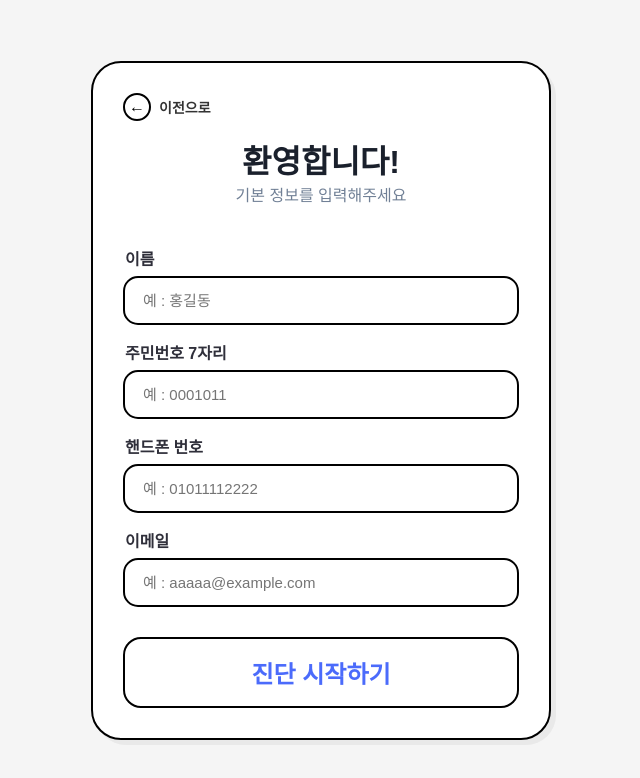
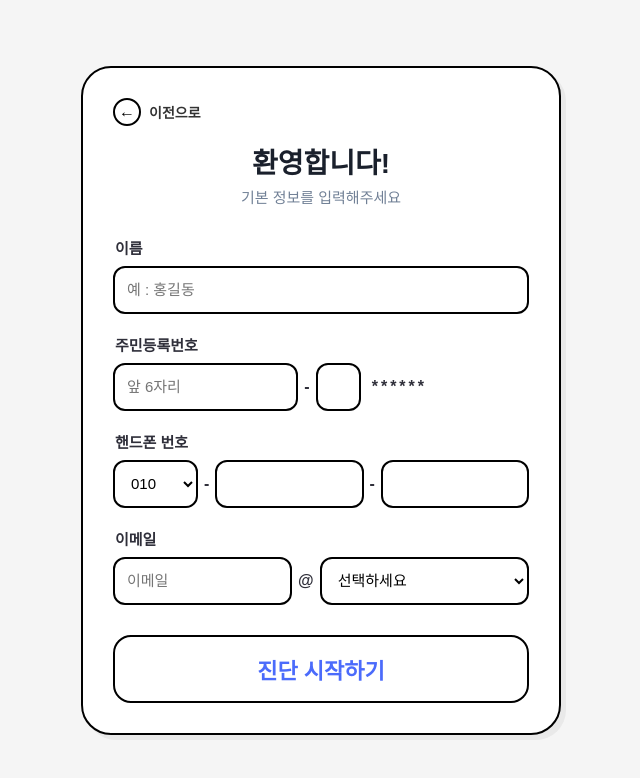
Before and after one commit to MUNJI-KANG/JINRO_IS_BACK, a React app in the folder JINRO_PROJ/frontend/: page /student/login in a window 1280 px wide. Shown: the top 778 px of the page, without its empty margins (319-959 px from the left). Built offline with nearby package versions, Linux system fonts and the light colour scheme; the HTML template or start-up script is replaced by a standard one.

Commit message:
DK_login fix

```diff
--- a/JINRO_PROJ/frontend/src/css/student_css/SLogin.module.css
+++ b/JINRO_PROJ/frontend/src/css/student_css/SLogin.module.css
@@ -7,18 +7,18 @@
   height: 100vh;
   background-color: #f5f5f5;
   margin: 0;
-  padding: 10px; /* 모바일 대응 최소 여백 */
+  padding: 10px;
   box-sizing: border-box;
 }
 
-/* 카드 디자인 (위아래 높이 축소) */
+/* 카드 디자인 */
 .card {
   width: 100%;
-  max-width: 460px;        /* 너비를 살짝 줄임 */
+  max-width: 480px; /* 입력칸이 많아져서 너비를 소폭 확장했습니다 */
   background-color: white;
   border: 2px solid #000;
-  border-radius: 30px;     /* 곡률도 크기에 맞춰 살짝 조정 */
-  padding: 30px;           /* 상하좌우 패딩 축소 */
+  border-radius: 30px;
+  padding: 30px;
   box-shadow: 5px 5px 0px rgba(0, 0, 0, 0.05);
 }
 
@@ -29,7 +29,7 @@
   background: none;
   border: none;
   cursor: pointer;
-  margin-bottom: 15px;      /* 간격 축소 */
+  margin-bottom: 15px;
   padding: 0;
 }
 
@@ -52,71 +52,214 @@
   color: #333;
 }
 
-/* 헤더 섹션 - 텍스트를 세로로 정렬 */
+/* 헤더 섹션 */
 .header {
   text-align: center;
-  margin-bottom: 40px;
-  display: flex;         /* 추가 */
-  flex-direction: column; /* 세로 정렬 강제 */
-  align-items: center;    /* 가운데 정렬 */
+  margin-bottom: 30px;
+  display: flex;
+  flex-direction: column;
+  align-items: center;
 }
 
 .header h1 {
-  font-size: 32px;
+  font-size: 28px;
   font-weight: 800;
-  margin: 0;             /* 마진 초기화 */
+  margin: 0;
   color: #1a202c;
-  display: block;        /* 한 줄 점유 */
 }
 
 .header p {
-  font-size: 16px;
+  font-size: 15px;
   color: #718096;
-  margin: 0;             /* 마진 초기화 */
-  display: block;        /* 한 줄 점유 */
+  margin-top: 5px;
 }
 
-/* 입력 폼 그룹 (간격 축소) */
+/* 입력 폼 그룹 */
 .formGroup {
-  margin-bottom: 15px;      /* 25px -> 15px */
+  margin-bottom: 20px;
 }
 
 .formGroup label {
   display: block;
   font-weight: 700;
-  font-size: 16px;          /* 20px -> 16px */
-  margin-bottom: 6px;
+  font-size: 15px;
+  margin-bottom: 8px;
   margin-left: 2px;
 }
 
-.formGroup input {
-  width: 100%;
-  padding: 14px 18px;       /* 20px -> 14px (높이 축소) */
-  border: 2px solid #000;
-  border-radius: 15px;
-  font-size: 15px;
-  box-sizing: border-box;
-  outline: none;
+/* 핵심: 입력 필드들을 한 줄로 정렬하는 컨테이너 */
+.inputRow {
+  display: flex;
+  align-items: center;
+  gap: 8px; /* 요소 간 간격 */
 }
 
-/* 하단 버튼 (높이 및 폰트 축소) */
+/* 공통 입력 스타일 (input, select) */
+.inputRow input,
+.inputRow select {
+  padding: 12px;
+  border: 2px solid #000;
+  border-radius: 12px;
+  font-size: 14px;
+  outline: none;
+  background-color: #fff;
+  box-sizing: border-box;
+}
+
+/* 개별 너비 조정 */
+.inputRow input[name="name"] { width: 100%; }
+
+/* 주민번호 */
+.inputRow input[name="ssn1"] { flex: 2; }
+.inputRow input[name="ssn2"] { width: 45px; text-align: center; }
+.ssnMask {
+  font-size: 18px;
+  letter-spacing: 3px;
+  font-weight: bold;
+  flex: 2;
+}
+
+/* 핸드폰 */
+.inputRow select[name="phone1"] { width: 80px; cursor: pointer; }
+.inputRow input[name="phone2"],
+.inputRow input[name="phone3"] { flex: 1; text-align: center; }
+
+/* 이메일 */
+.inputRow input[name="emailId"] { flex: 1.5; }
+.inputRow select[name="emailDomain"],
+.inputRow input[name="customEmailDomain"] { flex: 2; cursor: pointer; }
+
+/* 직접입력 취소 버튼 */
+.resetBtn {
+  background: #eee;
+  border: 1px solid #000;
+  border-radius: 5px;
+  padding: 2px 6px;
+  cursor: pointer;
+  font-size: 12px;
+}
+
+/* 구분자 스타일 */
+.inputRow span {
+  font-weight: bold;
+  font-size: 16px;
+}
+
+/* 하단 버튼 */
 .submitButton {
   width: 100%;
-  margin-top: 15px;
-  padding: 16px;            /* 22px -> 16px (높이 축소) */
+  margin-top: 10px;
+  padding: 16px;
   background-color: white;
   border: 2px solid #000;
   border-radius: 18px;
   cursor: pointer;
-  transition: background 0.2s;
+  transition: all 0.2s;
 }
 
 .submitButton:active {
   background-color: #f0f0f0;
+  transform: translateY(2px);
 }
 
 .submitText {
-  font-size: 24px;          /* 32px -> 24px */
+  font-size: 22px;
   font-weight: 700;
   color: #4b6bfb;
 }
+
+/* 입력 행 전체 컨테이너 */
+.inputRow {
+  display: flex;
+  align-items: center;
+  gap: 6px; /* 간격을 살짝 좁혀서 공간 확보 */
+  width: 100%; /* 부모 너비에 맞춤 */
+  box-sizing: border-box;
+}
+
+/* 모든 input과 select의 기본 높이 및 스타일 통일 */
+.inputRow input,
+.inputRow select {
+  height: 48px; /* 높이 고정으로 통일감 부여 */
+  padding: 0 12px;
+  border: 2px solid #000;
+  border-radius: 12px;
+  font-size: 15px;
+  outline: none;
+  background-color: #fff;
+  box-sizing: border-box;
+  min-width: 0; /* flex 자식 요소의 최소 너비 제한 해제 */
+}
+
+/* 1. 이름 칸 */
+.inputRow input[name="name"] {
+  width: 100%;
+}
+
+/* 2. 주민번호 칸 */
+.inputRow input[name="ssn1"] {
+  flex: 2;
+}
+.inputRow input[name="ssn2"] {
+  width: 45px;
+  text-align: center;
+}
+.ssnMask {
+  flex: 2;
+  font-size: 18px;
+  letter-spacing: 3px;
+  font-weight: bold;
+  padding-left: 5px;
+}
+
+/* 3. 핸드폰 번호 칸 (중요: 이 부분이 삐져나가지 않게 조정) */
+.inputRow select[name="phone1"] {
+  width: 85px; /* 첫 번째 칸 고정 */
+  flex-shrink: 0;
+}
+.inputRow input[name="phone2"],
+.inputRow input[name="phone3"] {
+  flex: 1; /* 남은 공간을 1:1로 정확히 나눔 */
+  text-align: center;
+}
+
+/* 4. 이메일 칸 */
+.inputRow input[name="emailId"] {
+  flex: 1;
+}
+.inputRow select[name="emailDomain"],
+.inputRow input[name="customEmailDomain"] {
+  flex: 1.2;
+}
+
+/* 구분자 스타일 */
+.inputRow span {
+  font-weight: bold;
+  flex-shrink: 0; /* 기호가 찌그러지지 않게 설정 */
+}
+
+/* 이름 전용 스타일 추가 및 수정 */
+.inputRow input[name="name"] {
+  width: 100%;
+  flex: 1; /* 부모 컨테이너의 남은 공간을 꽉 채움 */
+}
+
+/* 기존 inputRow 내의 공통 스타일 유지 */
+.inputRow {
+  display: flex;
+  align-items: center;
+  gap: 6px;
+  width: 100%;
+  box-sizing: border-box;
+}
+
+.inputRow input {
+  height: 48px;
+  padding: 0 12px;
+  border: 2px solid #000;
+  border-radius: 12px;
+  font-size: 15px;
+  outline: none;
+  background-color: #fff;
+  box-sizing: border-box;
+}
--- a/JINRO_PROJ/frontend/src/pages/student/SLogin.jsx
+++ b/JINRO_PROJ/frontend/src/pages/student/SLogin.jsx
@@ -5,15 +5,20 @@ import style from '../../css/student_css/SLogin.module.css';
 const SLogin = () => {
     const navigate = useNavigate();
 
-    // 1. 입력값을 관리할 상태(State) 선언
+    // 1. 상태 관리: 세분화된 입력값 대응
     const [formData, setFormData] = useState({
         name: "",
-        ssn: "",
-        phone: "",
-        email: ""
+        ssn1: "", // 주민번호 앞 6자리
+        ssn2: "", // 주민번호 뒤 1자리
+        phone1: "010", // 휴대폰 첫자리 (기본값 010)
+        phone2: "",
+        phone3: "",
+        emailId: "", // 이메일 아이디
+        emailDomain: "", // 선택된 도메인
+        customEmailDomain: "" // 직접 입력용 도메인
     });
 
-    // 2. 입력값이 변경될 때 상태를 업데이트하는 함수
+    // 2. 입력값 변경 핸들러
     const handleChange = (e) => {
         const { name, value } = e.target;
         setFormData((prev) => ({
@@ -26,126 +31,137 @@ const SLogin = () => {
         navigate("/student/agreement");
     };
 
-    // 3. 진단 시작 버튼 클릭 시 실행될 검증 함수
+    // 3. 진단 시작 및 데이터 검증
     const handleStartDiagnosis = async () => {
-        const { name, ssn, phone, email } = formData;
+        const {
+            name, ssn1, ssn2,
+            phone1, phone2, phone3,
+            emailId, emailDomain, customEmailDomain
+        } = formData;
 
-        // 하나라도 비어있는 값이 있다면 알림을 띄우고 함수 종료(이동 불가)
-        if (!name.trim() || !ssn.trim() || !phone.trim() || !email.trim()) {
-            alert("모든 기본 정보를 입력해주세요.");
+        const finalEmailDomain = emailDomain === "custom" ? customEmailDomain : emailDomain;
+
+        if (
+            !name.trim() || !ssn1.trim() || !ssn2.trim() ||
+            !phone2.trim() || !phone3.trim() ||
+            !emailId.trim() || !finalEmailDomain
+        ) {
+            alert("모든 정보를 정확히 입력해주세요.");
             return;
         }
 
+        const fullSsn = `${ssn1}${ssn2}`;
+        const fullPhone = `${phone1}${phone2}${phone3}`;
+        const fullEmail = `${emailId}@${finalEmailDomain}`;
+
         try {
-            // 백엔드(FastAPI)로 POST 요청 전송
             const response = await fetch("http://localhost:8000/client/login", {
                 method: "POST",
-                headers: {
-                    "Content-Type": "application/json",
-                },
+                headers: { "Content-Type": "application/json" },
                 body: JSON.stringify({
                     name: name,
-                    birthdate: ssn,     // 프론트엔드의 ssn을 백엔드의 birthdate에 매핑
-                    phone_num: phone,   // 프론트엔드의 phone을 백엔드의 phone_num에 매핑
-                    email: email
+                    birthdate: fullSsn,
+                    phone_num: fullPhone,
+                    email: fullEmail
                 }),
             });
 
-            // 응답이 정상(200~299)이 아닐 경우 에러 처리
             if (!response.ok) {
                 const errorData = await response.json().catch(() => ({}));
-                throw new Error(errorData.detail || "서버와의 통신에 실패했습니다.");
+                throw new Error(errorData.detail || "서버 통신 실패");
             }
 
-            // 응답 데이터 파싱
             const data = await response.json();
-            console.log("로그인(회원가입) 성공:", data);
-
-            // 향후 상담 진행이나 다른 페이지에서 사용할 수 있도록 client_id를 localStorage에 저장
             localStorage.setItem("client_id", data.client_id);
-
-            // 모든 처리가 완료되면 다음 페이지로 이동
             navigate("/student/category/big");
 
         } catch (error) {
             console.error("로그인 에러:", error);
-            alert(`정보 처리 중 오류가 발생했습니다: ${error.message}\n잠시 후 다시 시도해주세요.`);
+            alert(`오류: ${error.message}`);
         }
     };
 
     return (
         <div className={style.container}>
             <div className={style.card}>
-
-                {/* 1. 이전으로 버튼 */}
-                <button
-                    className={style.backButton}
-                    onClick={handleBack}
-                    type="button"
-                >
+                <button className={style.backButton} onClick={handleBack} type="button">
                     <div className={style.backCircle}>←</div>
                     <span className={style.backText}>이전으로</span>
                 </button>
 
-                {/* 헤더 */}
                 <div className={style.header}>
                     <h1>환영합니다!</h1>
                     <p>기본 정보를 입력해주세요</p>
                 </div>
 
-                {/* 입력창 세트 */}
                 <div className={style.formContainer}>
+                    {/* 이름 */}
                     <div className={style.formGroup}>
                         <label>이름</label>
-                        <input
-                            type="text"
-                            name="name"
-                            value={formData.name}
-                            onChange={handleChange}
-                            placeholder="예 : 홍길동"
-                        />
+                        <div className={style.inputRow}>
+                            <input
+                                type="text"
+                                name="name"
+                                value={formData.name}
+                                onChange={handleChange}
+                                placeholder="예 : 홍길동"
+                                className={style.nameInput}
+                            />
+                        </div>
                     </div>
 
+                    {/* 주민번호 */}
                     <div className={style.formGroup}>
-                        <label>주민번호 7자리</label>
-                        <input
-                            type="text"
-                            name="ssn"
-                            value={formData.ssn}
-                            onChange={handleChange}
-                            placeholder="예 : 0001011"
-                        />
+                        <label>주민등록번호</label>
+                        <div className={style.inputRow}>
+                            <input type="text" name="ssn1" maxLength="6" value={formData.ssn1} onChange={handleChange} placeholder="앞 6자리" style={{ flex: 2 }} />
+                            <span>-</span>
+                            <input type="text" name="ssn2" maxLength="1" value={formData.ssn2} onChange={handleChange} style={{ width: '45px', textAlign: 'center' }} />
+                            <span className={style.ssnMask}>******</span>
+                        </div>
                     </div>
 
+                    {/* 핸드폰 */}
                     <div className={style.formGroup}>
                         <label>핸드폰 번호</label>
-                        <input
-                            type="tel"
-                            name="phone"
-                            value={formData.phone}
-                            onChange={handleChange}
-                            placeholder="예 : 01011112222"
-                        />
+                        <div className={style.inputRow}>
+                            <select name="phone1" value={formData.phone1} onChange={handleChange} style={{ width: '85px' }}>
+                                <option value="010">010</option>
+                                <option value="011">011</option>
+                                <option value="012">012</option>
+                            </select>
+                            <span>-</span>
+                            <input type="text" name="phone2" maxLength="4" value={formData.phone2} onChange={handleChange} style={{ flex: 1, textAlign: 'center' }} />
+                            <span>-</span>
+                            <input type="text" name="phone3" maxLength="4" value={formData.phone3} onChange={handleChange} style={{ flex: 1, textAlign: 'center' }} />
+                        </div>
                     </div>
 
+                    {/* 이메일 */}
                     <div className={style.formGroup}>
                         <label>이메일</label>
-                        <input
-                            type="email"
-                            name="email"
-                            value={formData.email}
-                            onChange={handleChange}
-                            placeholder="예 : aaaaa@example.com"
-                        />
+                        <div className={style.inputRow}>
+                            <input type="text" name="emailId" value={formData.emailId} onChange={handleChange} placeholder="이메일" style={{ flex: 1 }} />
+                            <span>@</span>
+                            {formData.emailDomain === "custom" ? (
+                                <div style={{ flex: 1.2, display: 'flex', gap: '4px' }}>
+                                    <input type="text" name="customEmailDomain" value={formData.customEmailDomain} onChange={handleChange} placeholder="직접 입력" style={{ width: '100%' }} />
+                                    <button type="button" onClick={() => setFormData(p => ({...p, emailDomain: ""}))} className={style.resetBtn}>✕</button>
+                                </div>
+                            ) : (
+                                <select name="emailDomain" value={formData.emailDomain} onChange={handleChange} style={{ flex: 1.2 }}>
+                                    <option value="">선택하세요</option>
+                                    <option value="naver.com">naver.com</option>
+                                    <option value="gmail.com">gmail.com</option>
+                                    <option value="daum.net">daum.net</option>
+                                    <option value="custom">직접 입력</option>
+                                </select>
+                            )}
+                        </div>
                     </div>
                 </div>
 
-                {/* 하단 버튼 */}
-                <button
-                    className={style.submitButton}
-                    type="button"
-                    onClick={handleStartDiagnosis}
-                >
+                <button className={style.submitButton} type="button" onClick={handleStartDiagnosis}>
                     <span className={style.submitText}>진단 시작하기</span>
                 </button>
             </div>
```
Also changed, not shown: 2 other files (tests, documents, lock files or other folders).
